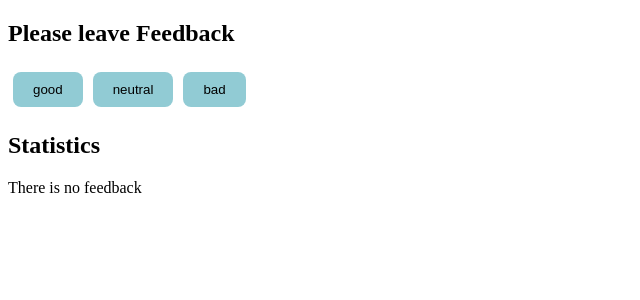
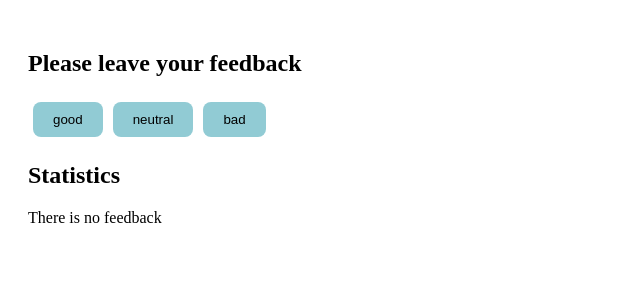
Before and after one commit to Aleksandra8485/goit-react-hw-02-feedback, a React (Create React App) app: page / in a window 1280 px wide. Shown: the top 300 px of the page, without its empty margins (0-640 px from the left). Built offline with nearby package versions, Linux system fonts and the light colour scheme.

Commit message:
last change I hope

```diff
--- a/src/components/App.jsx
+++ b/src/components/App.jsx
@@ -32,7 +32,7 @@ const App = () => {
 
   return (
     <div className={styles.feedbackContainer}>
-      <Section title="Please leave Feedback">
+      <Section title="Please leave your feedback">
         <FeedbackOptions
           options={['good', 'neutral', 'bad']}
           onLeaveFeedback={handleButtonClick}
--- a/src/components/Feedback/Feedback.module.css
+++ b/src/components/Feedback/Feedback.module.css
@@ -1,8 +1,4 @@
-/* .feedbackContainer {
-  display: flex;
-  align-items: center;
-} */
-
-/* .paragraphStyle {
-
-} */
+.feedbackContainer {
+  margin-left: 20px;
+  margin-top: 50px;
+}
```
Also changed, not shown: src/components/Feedback/Statistics.module.css (deleted).
